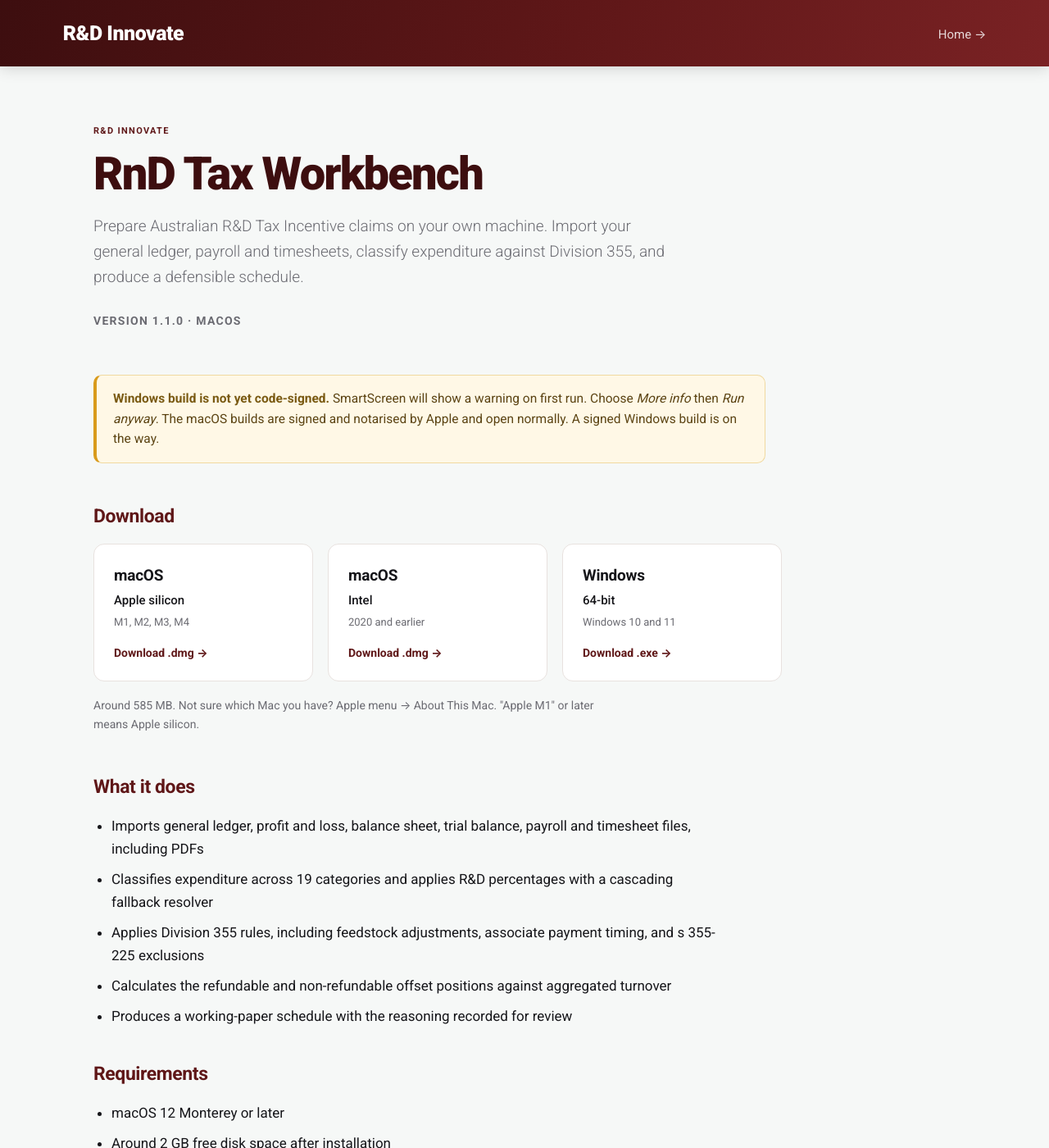
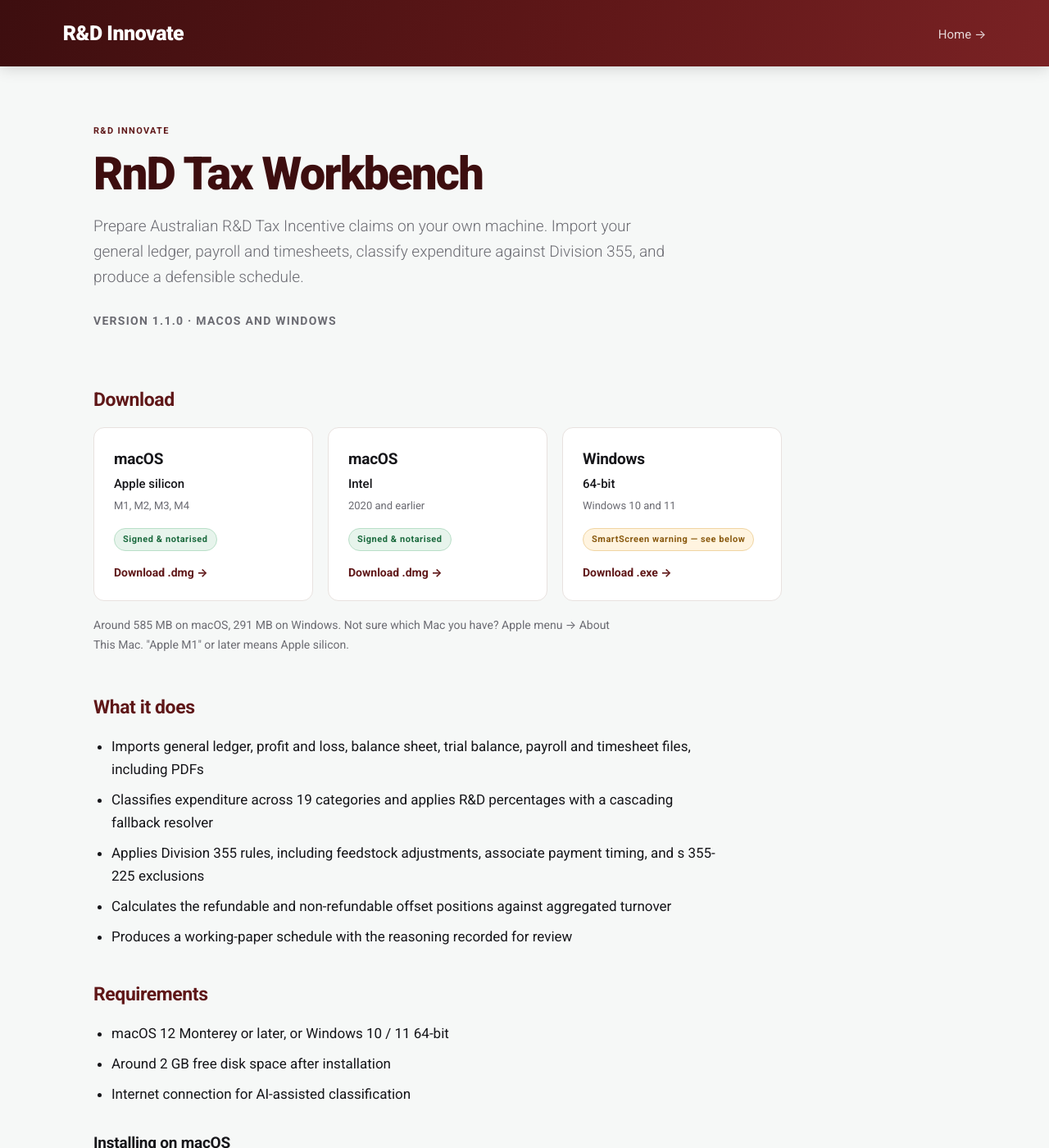
Before and after one commit to RDInnovateRD/rdinnovate-blog, a Jekyll site: the page built from workbench.html, in a window 1280 px wide and 1400 px high. Shown: the whole window at 82% size. Built offline with Jekyll 4.4.1, drawn with Linux system fonts in a browser that asks for light colours; some of the changed text lies outside the part shown.

Commit message:
Per-platform install steps; move SmartScreen note onto Windows card

```diff
--- a/assets/style.css
+++ b/assets/style.css
@@ -245,3 +245,15 @@ a.wb-card:hover{transform:translateY(-4px);border-color:var(--maroon);
 .wb-body pre{background:#1b1b21;color:#e9e9ef;border-radius:9px;padding:14px 16px;
   overflow-x:auto;font-size:14px}
 .wb-body code{font-size:14px}
+
+/* per-platform status flags on download cards */
+.wb-flag{display:inline-block;font-size:11px;font-weight:700;letter-spacing:.05em;
+  padding:4px 10px;border-radius:100px;margin:2px 0 12px;align-self:flex-start}
+.wb-ok{background:#e7f4ec;color:#1c6b3f;border:1px solid #b9dfc8}
+.wb-warn{background:#fff4e0;color:#8a5a10;border:1px solid #f0d5a3}
+.wb-body h3{font-size:19px;font-weight:700;color:var(--ink);margin:30px 0 10px;
+  letter-spacing:-.012em}
+.wb-inline-ok,.wb-inline-warn{font-size:14.5px;padding:11px 15px;border-radius:9px;
+  margin:0 0 20px}
+.wb-inline-ok{background:#e7f4ec;color:#1c6b3f}
+.wb-inline-warn{background:#fff4e0;color:#8a5a10}
--- a/workbench.html
+++ b/workbench.html
@@ -13,17 +13,8 @@ permalink: /workbench/
   <p class="lede">Prepare Australian R&amp;D Tax Incentive claims on your own machine.
   Import your general ledger, payroll and timesheets, classify expenditure against
   Division 355, and produce a defensible schedule.</p>
-  <p class="wb-meta">Version {{ w.version }} &middot; macOS</p>
+  <p class="wb-meta">Version {{ w.version }} &middot; macOS and Windows</p>
 </section>
-
-{%- unless w.signed_win %}
-<div class="wb-notice">
-  <strong>Windows build is not yet code-signed.</strong>
-  SmartScreen will show a warning on first run. Choose <em>More info</em> then
-  <em>Run anyway</em>. The macOS builds are signed and notarised by Apple and
-  open normally. A signed Windows build is on the way.
-</div>
-{%- endunless %}
 
 <section class="wb-downloads">
   <h2>Download</h2>
@@ -32,19 +23,25 @@ permalink: /workbench/
       <span class="wb-plat">macOS</span>
       <span class="wb-arch">Apple silicon</span>
       <span class="wb-note">M1, M2, M3, M4</span>
+      {%- if w.signed_mac %}<span class="wb-flag wb-ok">Signed &amp; notarised</span>{%- endif %}
       <span class="wb-dl">Download .dmg &rarr;</span>
     </a>
+
     <a class="wb-card" href="{{ base }}/{{ w.mac_x64 }}">
       <span class="wb-plat">macOS</span>
       <span class="wb-arch">Intel</span>
       <span class="wb-note">2020 and earlier</span>
+      {%- if w.signed_mac %}<span class="wb-flag wb-ok">Signed &amp; notarised</span>{%- endif %}
       <span class="wb-dl">Download .dmg &rarr;</span>
     </a>
+
     {%- if w.windows and w.windows != "" %}
     <a class="wb-card" href="{{ base }}/{{ w.windows }}">
       <span class="wb-plat">Windows</span>
       <span class="wb-arch">64-bit</span>
       <span class="wb-note">Windows 10 and 11</span>
+      {%- unless w.signed_win %}<span class="wb-flag wb-warn">SmartScreen warning &mdash; see below</span>{%- endunless %}
+      {%- if w.signed_win %}<span class="wb-flag wb-ok">Code-signed</span>{%- endif %}
       <span class="wb-dl">Download .exe &rarr;</span>
     </a>
     {%- else %}
@@ -56,8 +53,8 @@ permalink: /workbench/
     </span>
     {%- endif %}
   </div>
-  <p class="wb-size">Around 585 MB. Not sure which Mac you have? Apple menu &rarr;
-  About This Mac. "Apple M1" or later means Apple silicon.</p>
+  <p class="wb-size">Around 585 MB on macOS, 291 MB on Windows. Not sure which Mac
+  you have? Apple menu &rarr; About This Mac. "Apple M1" or later means Apple silicon.</p>
 </section>
 
 <section class="wb-body">
@@ -76,20 +73,39 @@ permalink: /workbench/
 
   <h2>Requirements</h2>
   <ul>
-    <li>macOS 12 Monterey or later</li>
+    <li>macOS 12 Monterey or later, or Windows 10 / 11 64-bit</li>
     <li>Around 2 GB free disk space after installation</li>
     <li>Internet connection for AI-assisted classification</li>
   </ul>
 
-  <h2>Installing</h2>
+  <h3>Installing on macOS</h3>
   <ol>
     <li>Download the file matching your processor</li>
     <li>Open the .dmg and drag <strong>RnD Tax Workbench</strong> into Applications</li>
     {%- unless w.signed_mac %}
     <li>First launch only: right-click the app and choose <strong>Open</strong>.</li>
     {%- endunless %}
-    <li>Launch from Applications as normal thereafter</li>
+    <li>Launch from Applications</li>
   </ol>
+  {%- if w.signed_mac %}
+  <p class="wb-inline-ok">The macOS builds are signed and notarised by Apple, so
+  they open normally with no security prompt.</p>
+  {%- endif %}
+
+  <h3>Installing on Windows</h3>
+  <ol>
+    <li>Download the .exe</li>
+    {%- unless w.signed_win %}
+    <li>Windows SmartScreen will show a warning on first run, because this build
+        is not yet code-signed. Choose <strong>More info</strong>, then
+        <strong>Run anyway</strong>.</li>
+    {%- endunless %}
+    <li>Follow the installer, then launch from the Start menu</li>
+  </ol>
+  {%- unless w.signed_win %}
+  <p class="wb-inline-warn">A code-signed Windows build is on the way, which will
+  remove the SmartScreen prompt.</p>
+  {%- endunless %}
 
   <h2>Your data</h2>
   <p>Financial data is held in a local database on your own machine. Files you
@@ -99,8 +115,8 @@ permalink: /workbench/
 
   <h2>Verifying your download</h2>
   <p>Compare the SHA-256 of the file you downloaded against the published value.
-  On macOS:</p>
-  <pre><code>shasum -a 256 ~/Downloads/RnD*.dmg</code></pre>
+  On macOS: <code>shasum -a 256 &lt;file&gt;</code>.
+  On Windows: <code>certutil -hashfile &lt;file&gt; SHA256</code>.</p>
   <p><a href="{{ base }}/SHA256SUMS.txt">Published checksums for {{ w.version }}</a></p>
 
   <h2>Support</h2>
```
